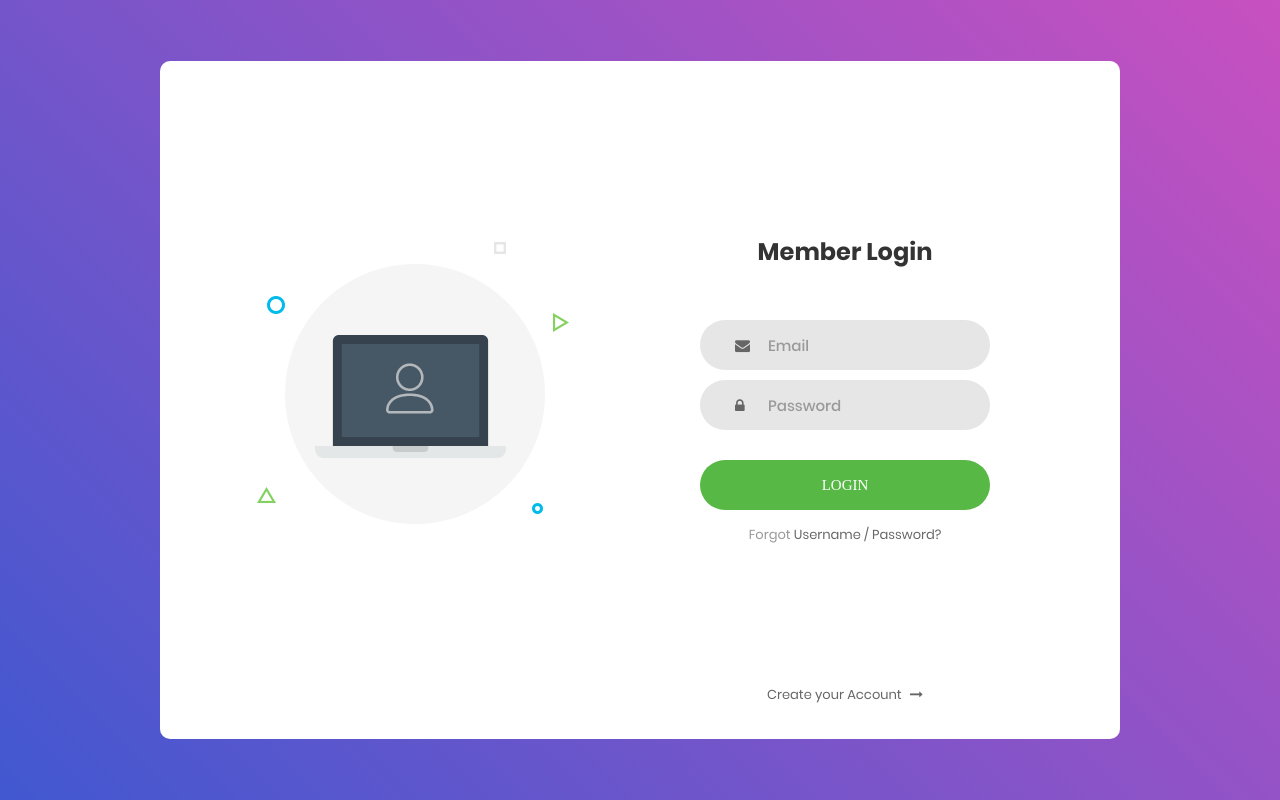
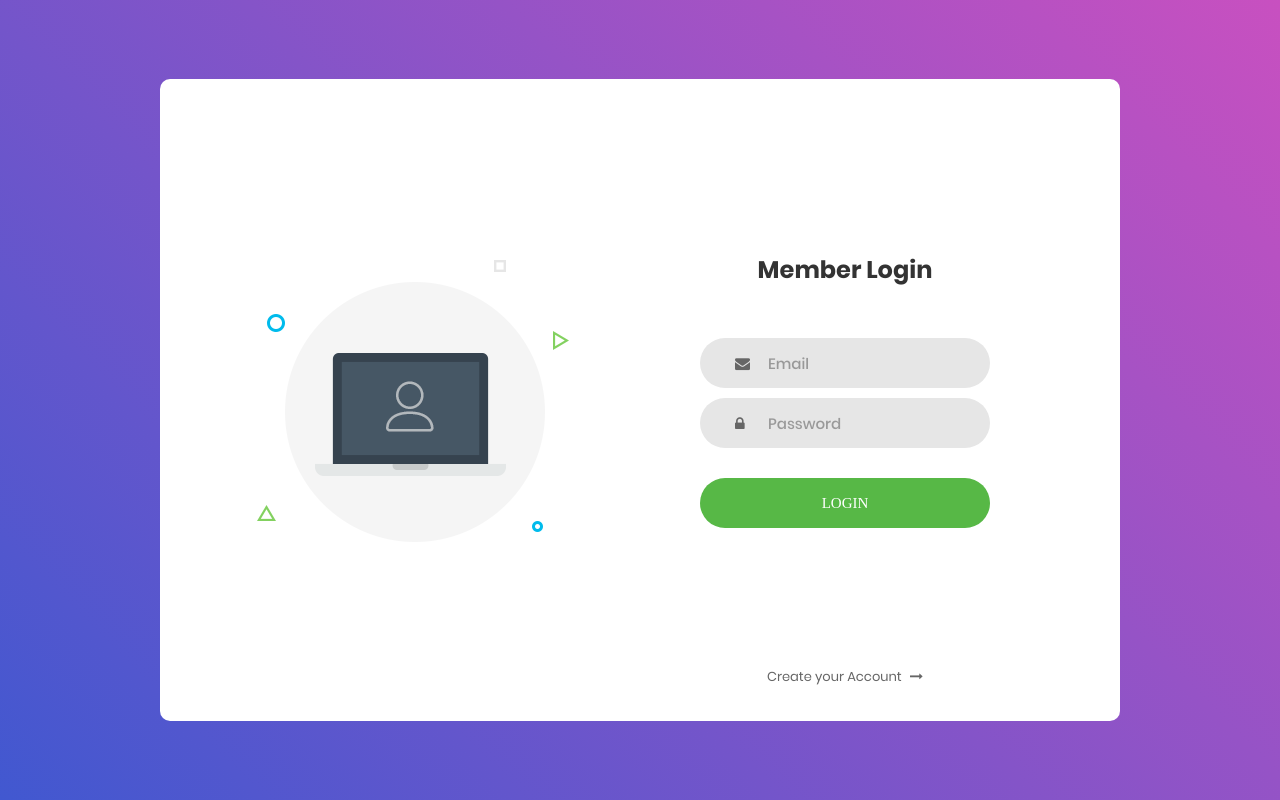
Before and after one commit to koraynilay/robo, a PHP site: page /login.php in a window 1280 px wide. Run offline with PHP 8.4, Linux system fonts and the light colour scheme; some web fonts are replaced.

Commit message:
Remove forgot user/pass

```diff
--- a/login.php
+++ b/login.php
@@ -57,15 +57,6 @@
 						</button>
 					</div>
 
-					<div class="text-center p-t-12">
-						<span class="txt1">
-							Forgot
-						</span>
-						<a class="txt2" href="#">
-							Username / Password?
-						</a>
-					</div>
-
 					<div class="text-center p-t-136">
 						<a class="txt2" href="#">
 							Create your Account
```
